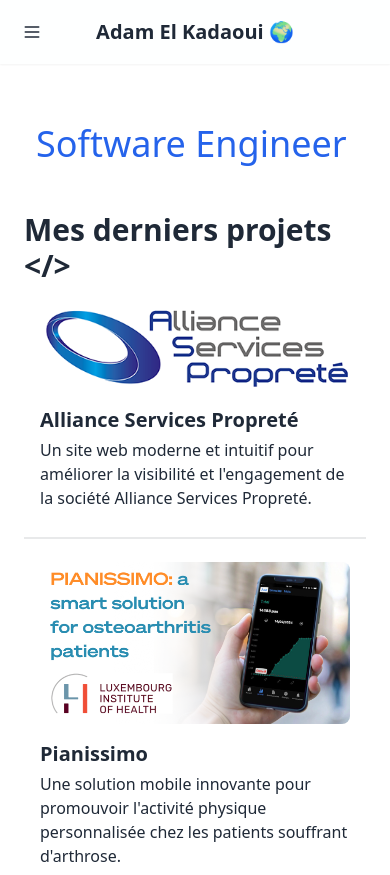
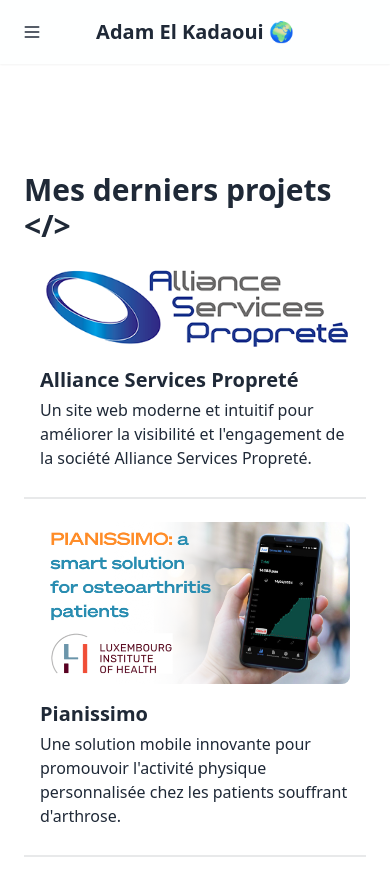
Before and after one commit to adamelkadaoui/adamelkadaoui.github.io, an Astro site: page / in a window 390 px wide. Shown: the top 875 px of the page. Built offline with nearby package versions, Linux system fonts and the light colour scheme; Astro itself is replaced by a stand-in of ours.

Commit message:
chore: hide job title in index.astro

```diff
--- a/src/pages/index.astro
+++ b/src/pages/index.astro
@@ -16,7 +16,7 @@
     <div class="flex items-center space-x-3">
       <div class="text-5xl hidden sm:inline font-bold">Adam El Kadaoui</div>
       <span class="text-4xl hidden sm:inline self-end">|</span>
-      <span class="text-4xl text-blue-600 sm:inline self-end">Software Engineer</span>
+      <span class="text-4xl hidden text-blue-600 sm:inline self-end">Software Engineer</span>
     </div>
   </div>
 
```
